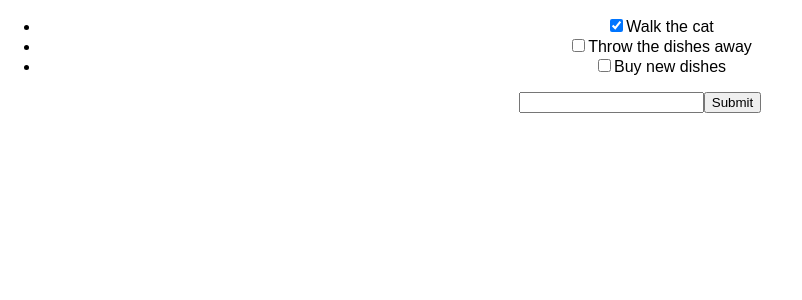
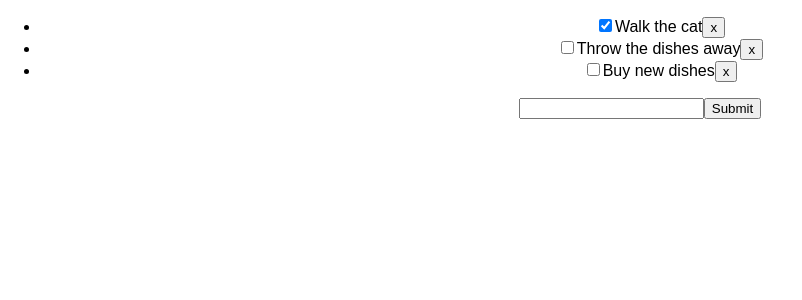
Before and after one commit to laynet/react-to-do, a React (Create React App) app: page / in a window 1280 px wide. Shown: the top 300 px of the page, without its empty margins (0-802 px from the left). Built offline with nearby package versions, Linux system fonts and the light colour scheme.

Commit message:
Assignment React ToDo: Events - partially complete

```diff
--- a/src/App.js
+++ b/src/App.js
@@ -16,8 +16,14 @@ class App extends Component {
            };
     }
 
+    deleteToDo(e) {
+      const newToDos = this.state.todos.filter();
+      this.setState({  })
+    }
+
+
     handleChange(e) {
-      this.setState({ newTodoDescription: e.target.value })
+      this.setState({ newTodoDescription: e.target.value });
     }
 
     handleSubmit(e) {
@@ -33,6 +39,8 @@ class App extends Component {
       todo.isCompleted = todo.isCompleted ? false : true;
       this.setState({ todos: todos });
     }
+
+
 
     render() {
        return (
--- a/src/components/ToDo.js
+++ b/src/components/ToDo.js
@@ -6,6 +6,7 @@ class ToDo extends Component {
       <li>
         <input type="checkbox" checked={ this.props.isCompleted } onChange={ this.props.toggleComplete } />
         <span>{ this.props.description  }</span>
+        <button className="deleteToDo" onClick={ this.props.deleteToDo }>x</button>
       </li>
     );
   }
```
